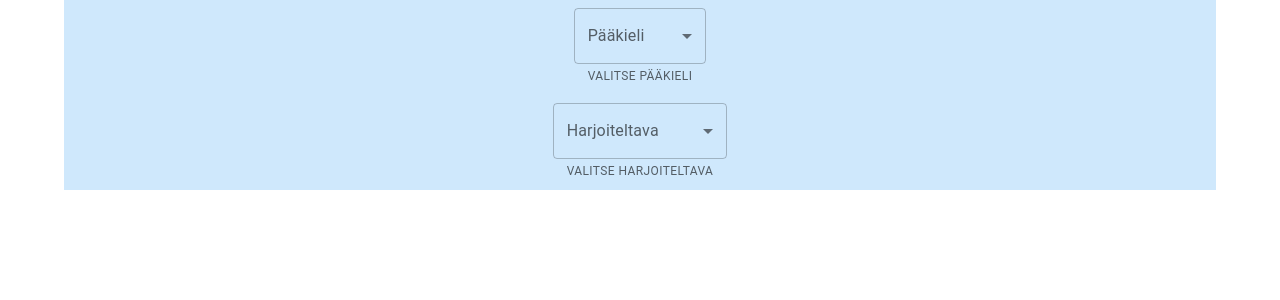
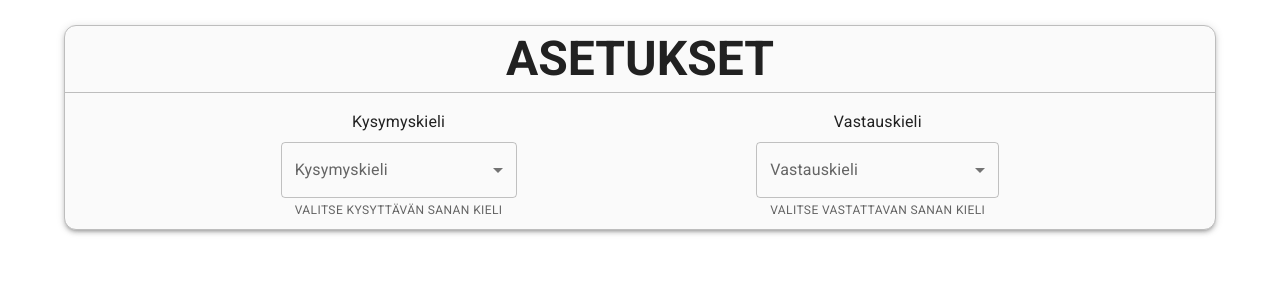
Before and after one commit to eemuman/Backend-Projekti, a React (Create React App) app in the folder frontend/quiz-front/: page / in a window 1280 px wide. Shown: the top 300 px of the page. Built offline with nearby package versions, Linux system fonts and the light colour scheme.

Commit message:
Lisää työstämistä asetukset-elementtiin, lisätty reunustukset, grid-järjestelmä, otsikko, aseteltu kielivalinnat samalle riville ja taustaväritystä muutettu

```diff
--- a/frontend/quiz-front/public/index.html
+++ b/frontend/quiz-front/public/index.html
@@ -8,6 +8,10 @@
     <meta
       name="description"
       content="Web site created using create-react-app"
+    />
+    <link
+      rel="stylesheet"
+      href="https://fonts.googleapis.com/css?family=Roboto:300,400,500,700&display=swap"
     />
     <link rel="apple-touch-icon" href="%PUBLIC_URL%/logo192.png" />
     <!--
--- a/frontend/quiz-front/src/Components/LangMenu.js
+++ b/frontend/quiz-front/src/Components/LangMenu.js
@@ -8,16 +8,15 @@ import FormHelperText from "@mui/material/FormHelperText";
 export default function LangMenu(props) {
   return (
     <div>
-      <FormControl sx={{ m: 1, minWidth: 120 }}>
+      <div>{props.label}</div>
+      <FormControl sx={{ m: 1 }}>
         <InputLabel id={props.label}>{props.label}</InputLabel>
-
         <Select
           labelId={props.labelId}
           id={props.id}
           value={props.curLang}
           label={props.label}
           onChange={props.handle}
-          autoWidth
         >
           {" "}
           {props.langs.map((lang, index) => {
--- a/frontend/quiz-front/src/Components/Settings.js
+++ b/frontend/quiz-front/src/Components/Settings.js
@@ -1,8 +1,8 @@
 import React, { useState } from "react";
 import Box from "@mui/material/Box";
-import MenuItem from "@mui/material/MenuItem";
-import Select from "@mui/material/Select";
 import LangMenu from "./LangMenu";
+import { Grid, Typography } from "@mui/material";
+import { grey } from "@mui/material/colors";
 
 export default function Settings(props) {
   const [primaryLang, setPrimaryLang] = useState("");
@@ -18,28 +18,61 @@ export default function Settings(props) {
 
   return (
     <div>
-      <Box sx={{ bgcolor: "#cfe8fc" }}>
+      <Box
+        sx={{
+          border: 1,
+          borderRadius: 3,
+          borderColor: "grey.400",
+          flexGrow: 1,
+          marginTop: "25px",
+          bgcolor: "grey.50",
+          boxShadow: 3,
+        }}
+      >
+        <Typography
+          sx={{
+            fontWeight: "bold",
+            borderBottom: 1,
+            borderColor: "grey.400",
+            padding: "5px",
+          }}
+          variant="h3"
+          gutterBottom
+          component="div"
+        >
+          ASETUKSET
+        </Typography>
+        <Grid
+          container
+          spacing={2}
+          justifyContent="space-evenly"
+          alignItems="center"
+        >
+          <Grid item>
             <LangMenu
               labelId="Primary lang"
               id="Primary helper"
-          label="Pääkieli"
+              label="Kysymyskieli"
               handle={handlePrimary}
               curLang={primaryLang}
               secondLang={secondaryLang}
               langs={props.langs}
-          helperTxt="VALITSE PÄÄKIELI"
-        ></LangMenu>
-
+              helperTxt="VALITSE KYSYTTÄVÄN SANAN KIELI"
+            />
+          </Grid>
+          <Grid item>
             <LangMenu
               labelId="Secondary lang"
               id="Secondary helper"
-          label="Harjoiteltava"
+              label="Vastauskieli"
               handle={handleSecondary}
               curLang={secondaryLang}
               secondLang={primaryLang}
               langs={props.langs}
-          helperTxt="VALITSE HARJOITELTAVA"
-        ></LangMenu>
+              helperTxt="VALITSE VASTATTAVAN SANAN KIELI"
+            />
+          </Grid>
+        </Grid>
       </Box>
     </div>
   );
```
Lines whose indentation alone changed are shown as unchanged.
